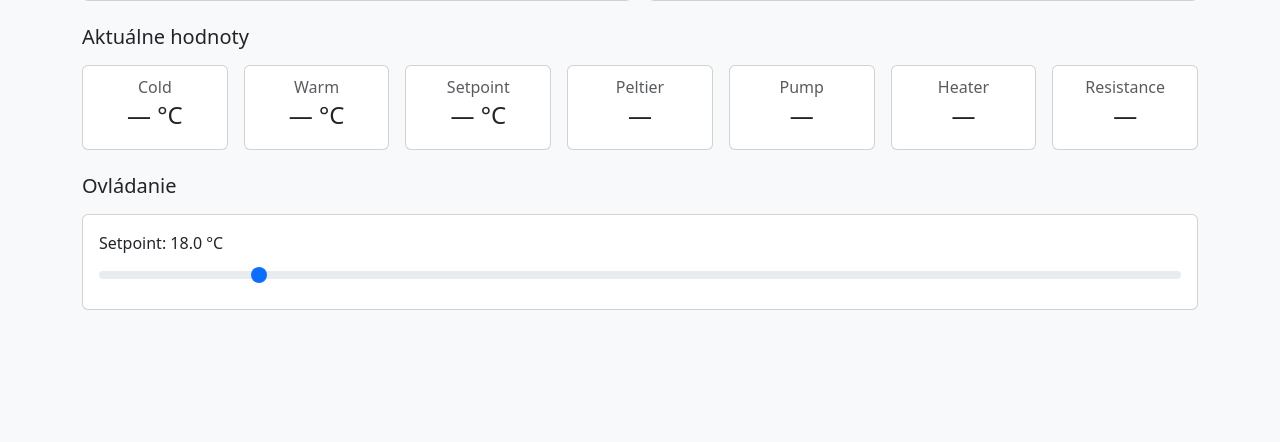
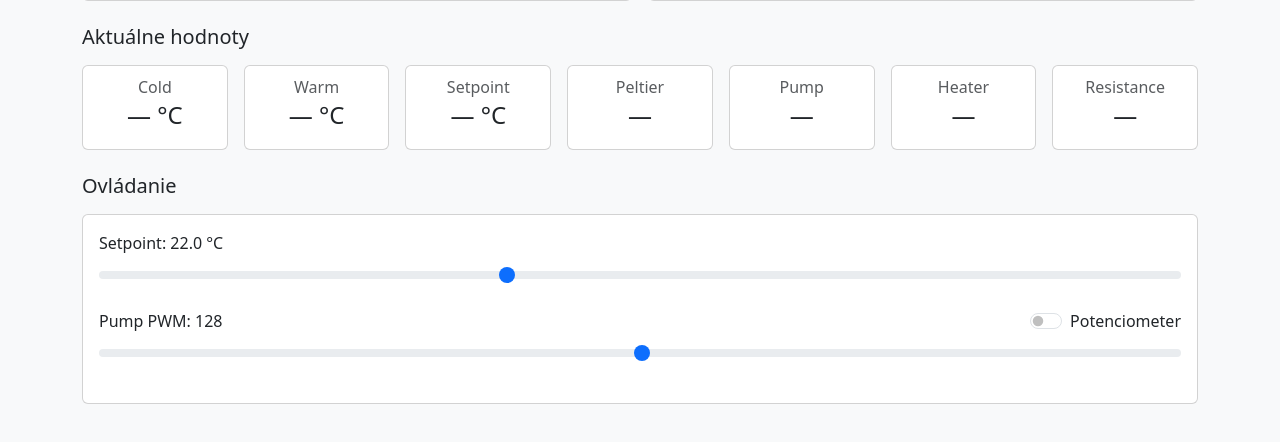
Before and after one commit to TomasOndrisak/stu-project, a Flask app: page / in a window 1280 px wide. Shown: the part 358-800 px from the top of the page. Run offline with Flask 3, Linux system fonts and the light colour scheme; data that the repository does not hold is empty.

Commit message:
Setpoint and pump pwm controls with potentiometer toggle

```diff
--- a/frontend/static/js/dashboard.js
+++ b/frontend/static/js/dashboard.js
@@ -14,7 +14,7 @@ const elements = {
 };
 
 async function fetchCurrent() {
-     try {
+    try {
         const response = await fetch("/api/current");
 
         if (!response.ok) {
@@ -61,12 +61,12 @@ async function fetchHistory() {
 
 function updateCharts(measurements) {
     const points = measurements.map(m => ({
-        cold:        { x: m.timestamp, y: m.cold },
-        warm:        { x: m.timestamp, y: m.warm },
-        setpoint:    { x: m.timestamp, y: m.setpoint },
-        peltier:     { x: m.timestamp, y: m.peltier_pwm },
-        pump:        { x: m.timestamp, y: m.pump_pwm },
-        heater:      { x: m.timestamp, y: m.heater_pwm },
+        cold: { x: m.timestamp, y: m.cold },
+        warm: { x: m.timestamp, y: m.warm },
+        setpoint: { x: m.timestamp, y: m.setpoint },
+        peltier: { x: m.timestamp, y: m.peltier_pwm },
+        pump: { x: m.timestamp, y: m.pump_pwm },
+        heater: { x: m.timestamp, y: m.heater_pwm },
     }));
 
     chartTemperatures.data.datasets[0].data = points.map(p => p.cold);
@@ -83,7 +83,11 @@ function updateCharts(measurements) {
 // Controls
 const ctrlSetpoint = document.getElementById("ctrl-setpoint");
 const ctrlSetpointValue = document.getElementById("ctrl-setpoint-value");
+const ctrlPump = document.getElementById("ctrl-pump");
+const ctrlPumpValue = document.getElementById("ctrl-pump-value");
+const ctrlPumpPot = document.getElementById("ctrl-pump-pot");
 
+// Setpoint input event
 ctrlSetpoint.addEventListener("input", () => {
     ctrlSetpointValue.textContent = parseFloat(ctrlSetpoint.value).toFixed(1);
 });
@@ -92,6 +96,34 @@ ctrlSetpoint.addEventListener("input", () => {
 ctrlSetpoint.addEventListener("change", async () => {
     const value = parseFloat(ctrlSetpoint.value);
     await sendCommand({ setpoint: value });
+});
+
+// Pump input event - updates displayed value
+ctrlPump.addEventListener("input", () => {
+    ctrlPumpValue.textContent = ctrlPump.value;
+});
+
+// On change event - sends command to backend
+ctrlPump.addEventListener("change", async () => {
+    // If potentiometer mode is enabled, ignore manual input
+    if (ctrlPumpPot.checked) return;
+
+    const value = parseInt(ctrlPump.value);
+    await sendCommand({ pumpPWM: value });
+});
+
+// On change event - sends command to backend
+ctrlPumpPot.addEventListener("change", async () => {
+    if (ctrlPumpPot.checked) {
+        // Activate potentiometer mode — disable manual slider and send -1 to indicate auto mode
+        ctrlPump.disabled = true;
+        await sendCommand({ pumpPWM: -1 });
+    } else {
+        // Deactivate — send current slider value
+        ctrlPump.disabled = false;
+        const value = parseInt(ctrlPump.value);
+        await sendCommand({ pumpPWM: value });
+    }
 });
 
 // Command API handler
--- a/frontend/templates/dashboard.html
+++ b/frontend/templates/dashboard.html
@@ -100,10 +100,27 @@
         <h2 class="h5 mb-3 mt-4">Ovládanie</h2>
         <div class="card">
             <div class="card-body">
-                <label for="ctrl-setpoint" class="form-label">
-                    Setpoint: <span id="ctrl-setpoint-value">18.0</span> °C
-                </label>
-                <input type="range" class="form-range" id="ctrl-setpoint" min="16" max="30" step="0.5" value="18">
+
+                <div class="mb-3">
+                    <label for="ctrl-setpoint" class="form-label">
+                        Setpoint: <span id="ctrl-setpoint-value">22.0</span> °C
+                    </label>
+                    <input type="range" class="form-range" id="ctrl-setpoint" min="16" max="32" step="0.5" value="22">
+                </div>
+
+                <div class="mb-3">
+                    <div class="d-flex justify-content-between align-items-center mb-2">
+                        <label for="ctrl-pump" class="form-label mb-0">
+                            Pump PWM: <span id="ctrl-pump-value">128</span>
+                        </label>
+                        <div class="form-check form-switch mb-0">
+                            <input class="form-check-input" type="checkbox" id="ctrl-pump-pot">
+                            <label class="form-check-label" for="ctrl-pump-pot">Potenciometer</label>
+                        </div>
+                    </div>
+                    <input type="range" class="form-range" id="ctrl-pump" min="0" max="255" step="1" value="128">
+                </div>
+
             </div>
         </div>
     </main>
```
